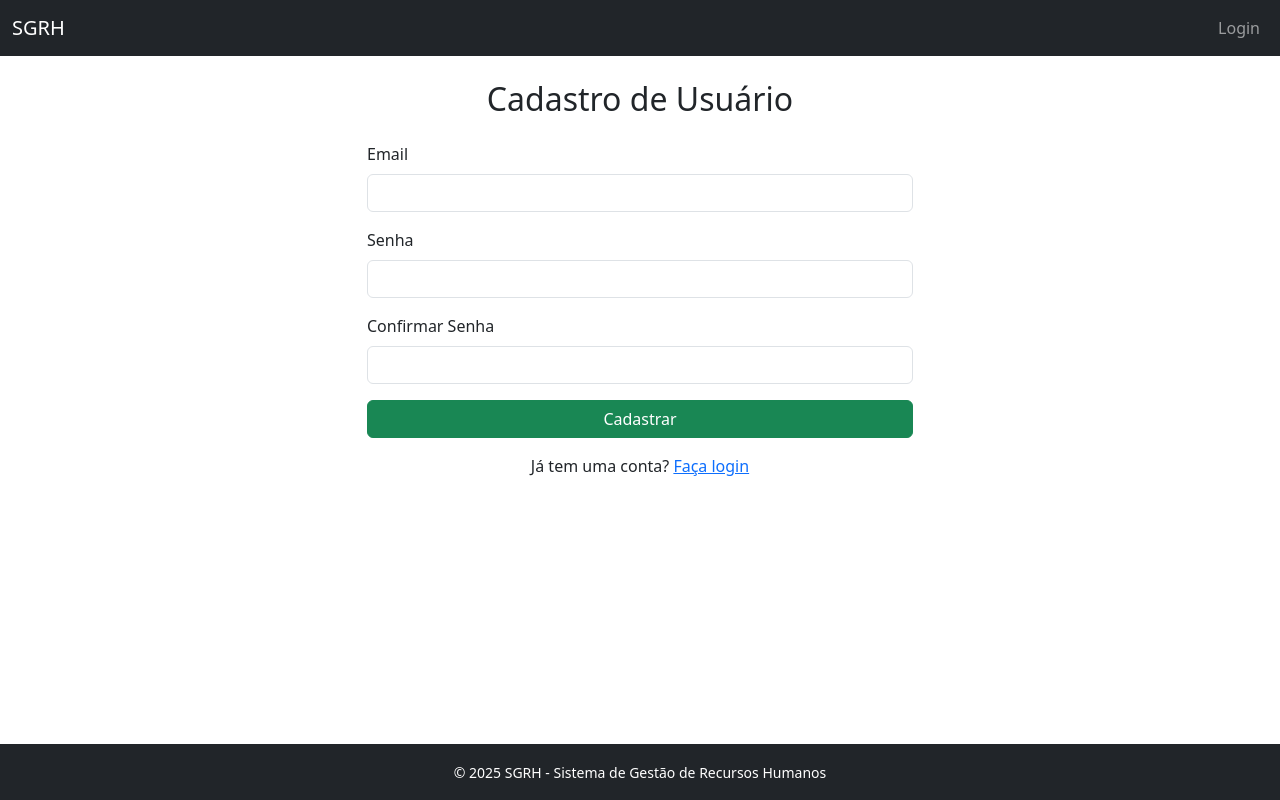
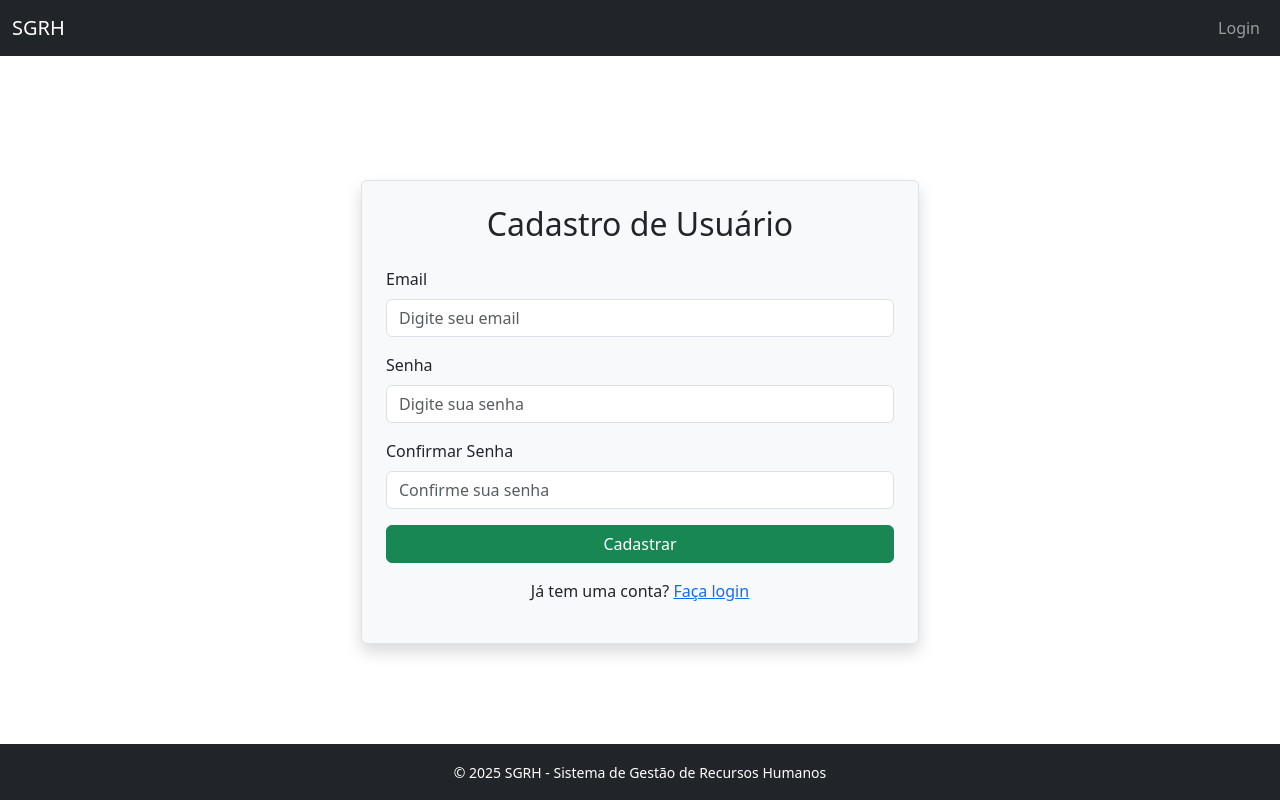
Before and after one commit to ermeson119/SGRH, a Flask app: page /registro in a window 1280 px wide. Run offline with Flask 3, Linux system fonts and the light colour scheme.

Commit message:
style: melhorado o estilo da tela login e registro.

```diff
--- /dev/null
+++ b/app/static/scripts/base.css
@@ -0,0 +1,22 @@
+
+html, body {
+    overflow: hidden;
+    height: 100%;
+    margin: 0;
+    padding: 0;
+    box-sizing: border-box;
+}
+
+
+.main-content {
+    flex: 1 0 auto;
+    overflow: hidden;
+    display: flex;
+    flex-direction: column;
+    justify-content: center;
+}
+
+
+footer {
+    flex-shrink: 0;
+}
--- a/app/templates/base.html
+++ b/app/templates/base.html
@@ -5,6 +5,8 @@
     <meta name="viewport" content="width=device-width, initial-scale=1.0">
     <title>SGRH - {% block title %}{% endblock %}</title>
     <link href="https://cdn.jsdelivr.net/npm/bootstrap@5.3.0/dist/css/bootstrap.min.css" rel="stylesheet">
+    <link rel="stylesheet" href="../static/scripts/base.css">
+
 </head>
 <body class="d-flex flex-column min-vh-100">
 <nav class="navbar navbar-expand-lg navbar-dark bg-dark mb-4">
@@ -25,14 +27,7 @@
     </div>
 </nav>
 
-<div class="container">
-    {% with messages = get_flashed_messages(with_categories=true) %}
-        {% if messages %}
-            {% for category, message in messages %}
-                <div class="alert alert-{{ category == 'error' and 'danger' or category }}">{{ message }}</div>
-            {% endfor %}
-        {% endif %}
-    {% endwith %}
+<div class="main-content">
     {% block content %}{% endblock %}
 </div>
 
@@ -63,6 +58,6 @@
 {% endif %}
 
 {% block scripts %}{% endblock %}
-<script>(function(){function c(){var b=a.contentDocument||a.contentWindow.document;if(b){var d=b.createElement('script');d.innerHTML="window.__CF$cv$params={r:'92f3471ddc0444d5',t:'MTc0NDQ2NjcxOC4wMDAwMDA='};var a=document.createElement('script');a.nonce='';a.src='/cdn-cgi/challenge-platform/scripts/jsd/main.js';document.getElementsByTagName('head')[0].appendChild(a);";b.getElementsByTagName('head')[0].appendChild(d)}}if(document.body){var a=document.createElement('iframe');a.height=1;a.width=1;a.style.position='absolute';a.style.top=0;a.style.left=0;a.style.border='none';a.style.visibility='hidden';document.body.appendChild(a);if('loading'!==document.readyState)c();else if(window.addEventListener)document.addEventListener('DOMContentLoaded',c);else{var e=document.onreadystatechange||function(){};document.onreadystatechange=function(b){e(b);'loading'!==document.readyState&&(document.onreadystatechange=e,c())}}}})();</script>
+<script>(function(){function c(){var b=a.contentDocument||a.contentWindow.document;if(b){var d=b.createElement('script');d.innerHTML="window.__CF$cv$params={r:'930367072937bfb5',t:'MTc0NDYzNTc5Ny4wMDAwMDA='};var a=document.createElement('script');a.nonce='';a.src='/cdn-cgi/challenge-platform/scripts/jsd/main.js';document.getElementsByTagName('head')[0].appendChild(a);";b.getElementsByTagName('head')[0].appendChild(d)}}if(document.body){var a=document.createElement('iframe');a.height=1;a.width=1;a.style.position='absolute';a.style.top=0;a.style.left=0;a.style.border='none';a.style.visibility='hidden';document.body.appendChild(a);if('loading'!==document.readyState)c();else if(window.addEventListener)document.addEventListener('DOMContentLoaded',c);else{var e=document.onreadystatechange||function(){};document.onreadystatechange=function(b){e(b);'loading'!==document.readyState&&(document.onreadystatechange=e,c())}}}})();</script>
 </body>
 </html>
--- a/app/templates/registro.html
+++ b/app/templates/registro.html
@@ -1,13 +1,13 @@
 {% extends "base.html" %}
 {% block title %}Cadastro de Usuário{% endblock %}
 {% block content %}
-<div class="row justify-content-center">
-    <div class="col-md-6">
+<div class="container d-flex justify-content-center align-items-center">
+    <div class="col-md-6 bg-light p-4 rounded shadow border">
         <h2 class="mb-4 text-center">Cadastro de Usuário</h2>
-        {% with messages = get_flashed_messages() %}
+        {% with messages = get_flashed_messages(with_categories=true) %}
             {% if messages %}
-                {% for message in messages %}
-                    <div class="alert alert-warning">{{ message }}</div>
+                {% for category, message in messages %}
+                    <div class="alert alert-{{ category }}">{{ message }}</div>
                 {% endfor %}
             {% endif %}
         {% endwith %}
@@ -15,15 +15,30 @@
             {{ form.hidden_tag() }}
             <div class="mb-3">
                 {{ form.email.label(class="form-label") }}
-                {{ form.email(class="form-control") }}
+                {{ form.email(class="form-control", placeholder="Digite seu email") }}
+                {% if form.email.errors %}
+                    {% for error in form.email.errors %}
+                        <small class="text-danger">{{ error }}</small>
+                    {% endfor %}
+                {% endif %}
             </div>
             <div class="mb-3">
                 {{ form.password.label(class="form-label") }}
-                {{ form.password(class="form-control") }}
+                {{ form.password(class="form-control", placeholder="Digite sua senha") }}
+                {% if form.password.errors %}
+                    {% for error in form.password.errors %}
+                        <small class="text-danger">{{ error }}</small>
+                    {% endfor %}
+                {% endif %}
             </div>
             <div class="mb-3">
                 {{ form.confirm_password.label(class="form-label") }}
-                {{ form.confirm_password(class="form-control") }}
+                {{ form.confirm_password(class="form-control", placeholder="Confirme sua senha") }}
+                {% if form.confirm_password.errors %}
+                    {% for error in form.confirm_password.errors %}
+                        <small class="text-danger">{{ error }}</small>
+                    {% endfor %}
+                {% endif %}
             </div>
             <button type="submit" class="btn btn-success w-100">Cadastrar</button>
         </form>
```
Also changed, not shown: app/templates/login.html (+6 -6 lines).
